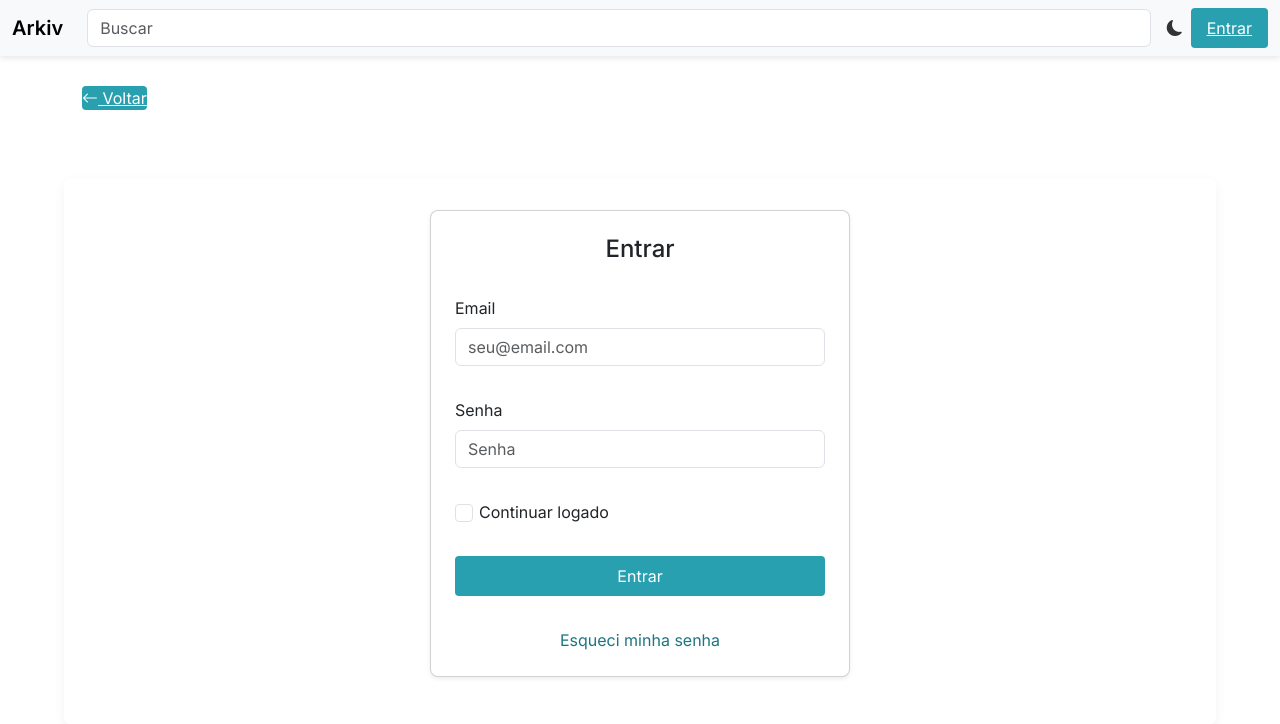
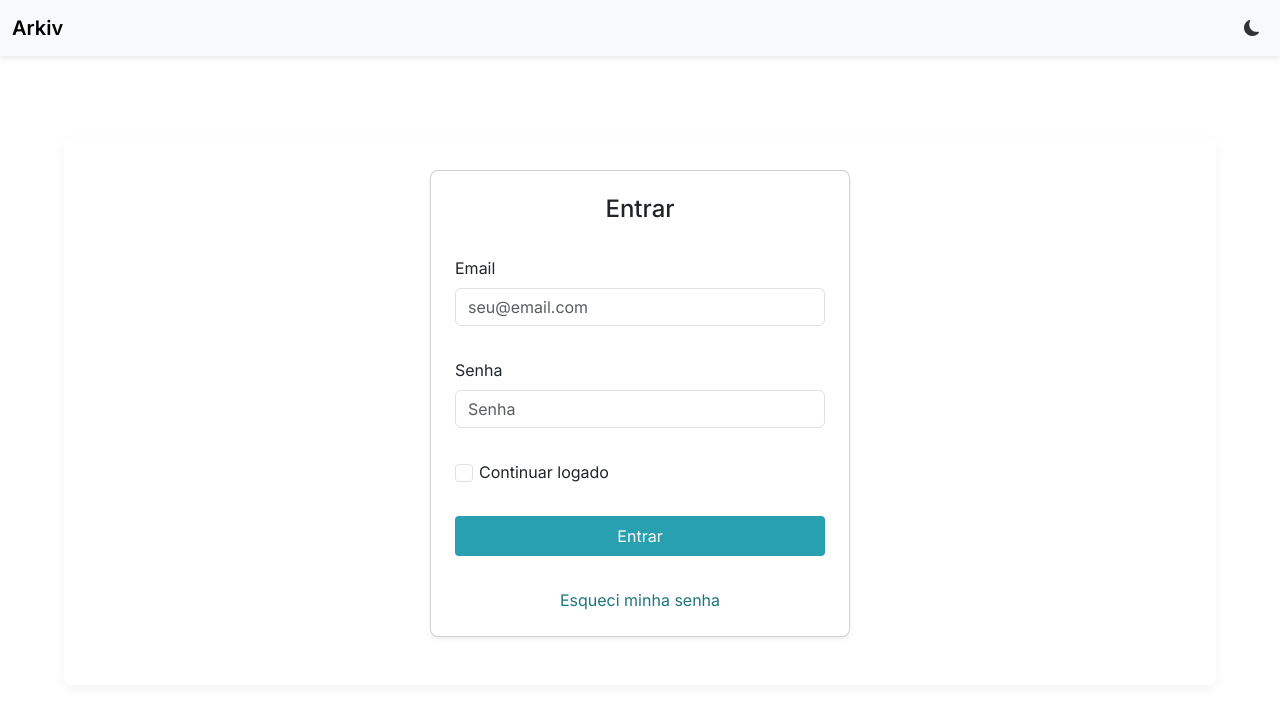
Before and after one commit to BrunoRochaBelo/arkiv, a Flask app: a page that uses arkiv_app/templates/base.html in a window 1280 px wide. Shown: the top 724 px of the page. Run offline with Flask 3, Linux system fonts and the light colour scheme.

Commit message:
Adjust navbar on login page

```diff
--- a/arkiv_app/auth/routes.py
+++ b/arkiv_app/auth/routes.py
@@ -41,13 +41,13 @@ def login():
             if user.mfa_enabled:
                 if not form.token.data or not user.verify_totp(form.token.data):
                     flash('Código de 2FA inválido')
-                    return render_template('auth/login.html', form=form, title='Entrar')
+                    return render_template('auth/login.html', form=form, title='Entrar', login_page=True)
             user.last_login = datetime.utcnow()
             db.session.commit()
             login_user(user, remember=form.remember.data)
             return redirect(url_for('library.list_libraries'))
         flash('Credenciais inválidas')
-    return render_template('auth/login.html', form=form, title='Entrar')
+    return render_template('auth/login.html', form=form, title='Entrar', login_page=True)
 
 
 @auth_bp.route('/logout')
--- a/arkiv_app/templates/base.html
+++ b/arkiv_app/templates/base.html
@@ -14,10 +14,12 @@
 </head>
 <body>
   {% include 'components/navbar.html' %}
+  {% if not login_page %}
   <div class="container mt-3 d-flex align-items-center" id="breadcrumb">
     <a href="{{ request.referrer or url_for('main.index') }}" class="btn btn-link p-0 me-2" onclick="if (history.length > 1) { history.back(); return false; }"><i class="bi bi-arrow-left"></i> Voltar</a>
     {% block breadcrumb %}{% endblock %}
   </div>
+  {% endif %}
   <main id="content" class="py-5">
     <div class="floating-container">
       {% with messages = get_flashed_messages() %}
--- a/arkiv_app/templates/components/navbar.html
+++ b/arkiv_app/templates/components/navbar.html
@@ -1,15 +1,19 @@
 <nav class="navbar fixed-top bg-light">
   <div class="container-fluid d-flex align-items-center gap-3">
     <a class="navbar-brand me-2" href="{{ url_for('main.index') }}">Arkiv</a>
+    {% if not login_page %}
     <form class="flex-grow-1" role="search" hx-get="/search" hx-trigger="keyup changed delay:300ms" hx-target="#content" hx-push-url="true">
       <input class="form-control" type="search" placeholder="Buscar" name="q" aria-label="Buscar">
     </form>
+    {% endif %}
     <div class="d-flex align-items-center">
       <button class="btn btn-link theme-toggle p-0 me-2" onclick="toggleTheme()" aria-label="Alternar tema" aria-pressed="false"><i class="bi bi-moon-fill"></i></button>
-      {% if current_user.is_authenticated %}
-      <a class="btn btn-link" href="{{ url_for('auth.logout') }}">Sair</a>
-      {% else %}
-      <a class="btn btn-link" href="{{ url_for('auth.login') }}">Entrar</a>
+      {% if not login_page %}
+        {% if current_user.is_authenticated %}
+        <a class="btn btn-link" href="{{ url_for('auth.logout') }}">Sair</a>
+        {% else %}
+        <a class="btn btn-link" href="{{ url_for('auth.login') }}">Entrar</a>
+        {% endif %}
       {% endif %}
     </div>
   </div>
```
